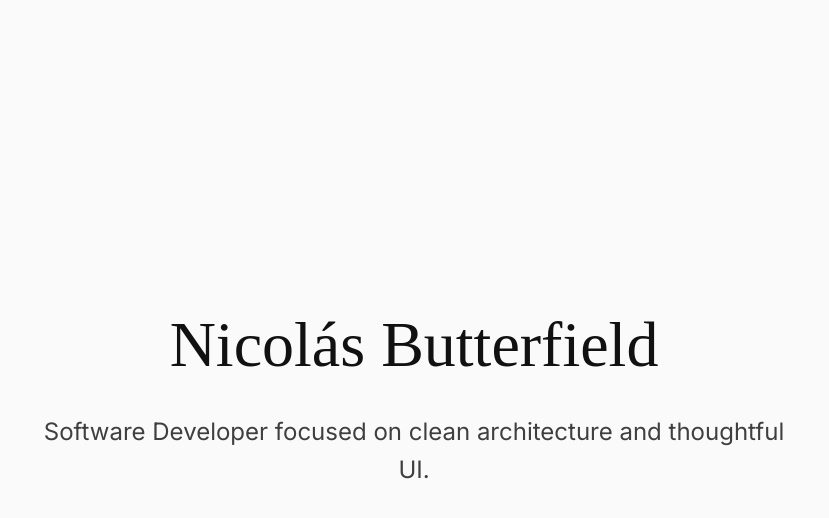
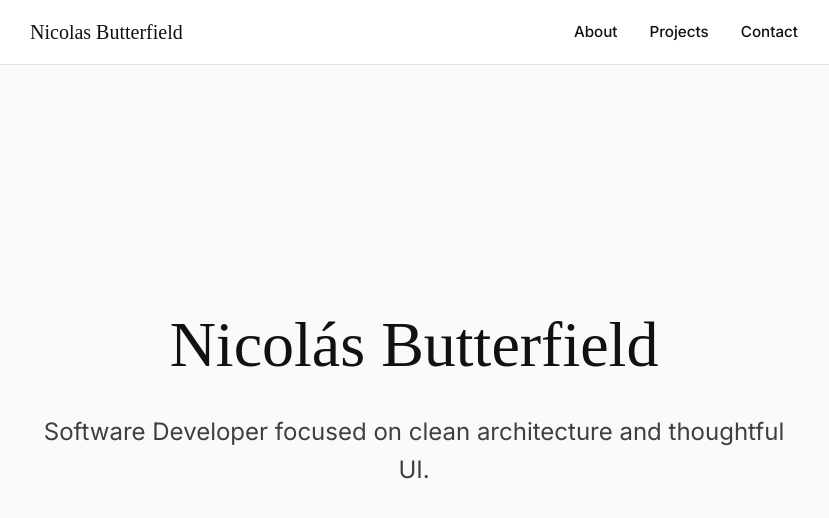
Before and after one commit to NicoButter/portfolio_2026, an Angular app: page / in a window 1280 px wide. Shown: the top 518 px of the page, without its empty margins (226-1055 px from the left). Built offline with nearby package versions, Linux system fonts and the light colour scheme.

Commit message:
feat: improve navigation styling and simplify header visibility logic

```diff
--- a/src/app/layout/header/nav/nav.scss
+++ b/src/app/layout/header/nav/nav.scss
@@ -5,16 +5,12 @@
   right: 0;
   z-index: 1000;
   padding: var(--spacing-unit) 0;
-  background-color: rgba(250, 250, 250, 0.95);
+  background-color: rgba(255, 255, 255, 0.98);
   backdrop-filter: blur(10px);
-  border-bottom: 1px solid rgba(0, 0, 0, 0.05);
+  border-bottom: 1px solid rgba(0, 0, 0, 0.1);
+  font-family: var(--font-sans);
   transform: translateY(-100%);
   transition: transform 0.6s cubic-bezier(0.4, 0, 0.2, 1);
-  font-family: var(--font-sans);
-}
-
-.nav.visible {
-  transform: translateY(0);
 }
 
 .container {
--- a/src/app/layout/header/nav/nav.ts
+++ b/src/app/layout/header/nav/nav.ts
@@ -1,4 +1,4 @@
-import { Component, HostListener, ElementRef, inject, OnInit } from '@angular/core';
+import { Component, OnInit } from '@angular/core';
 import { RouterLink } from '@angular/router';
 
 @Component({
@@ -8,27 +8,13 @@ import { RouterLink } from '@angular/router';
   styleUrl: './nav.scss',
 })
 export class Nav implements OnInit {
-  private elementRef = inject(ElementRef);
-  private lastScrollTop = 0;
-  private scrollThreshold = 10;
-
   ngOnInit() {
-    // Show header after 2.5 seconds to let the main content be visible first
+    // Add slide-in animation after 2.5 seconds
     setTimeout(() => {
-      this.elementRef.nativeElement.classList.add('visible');
+      const nav = document.querySelector('.nav') as HTMLElement;
+      if (nav) {
+        nav.style.transform = 'translateY(0)';
+      }
     }, 2500);
   }
-
-  @HostListener('window:scroll')
-  onWindowScroll() {
-    const scrollTop = window.pageYOffset || document.documentElement.scrollTop;
-
-    if (scrollTop > this.scrollThreshold) {
-      this.elementRef.nativeElement.classList.add('visible');
-    } else {
-      this.elementRef.nativeElement.classList.remove('visible');
-    }
-
-    this.lastScrollTop = scrollTop;
-  }
 }
```
